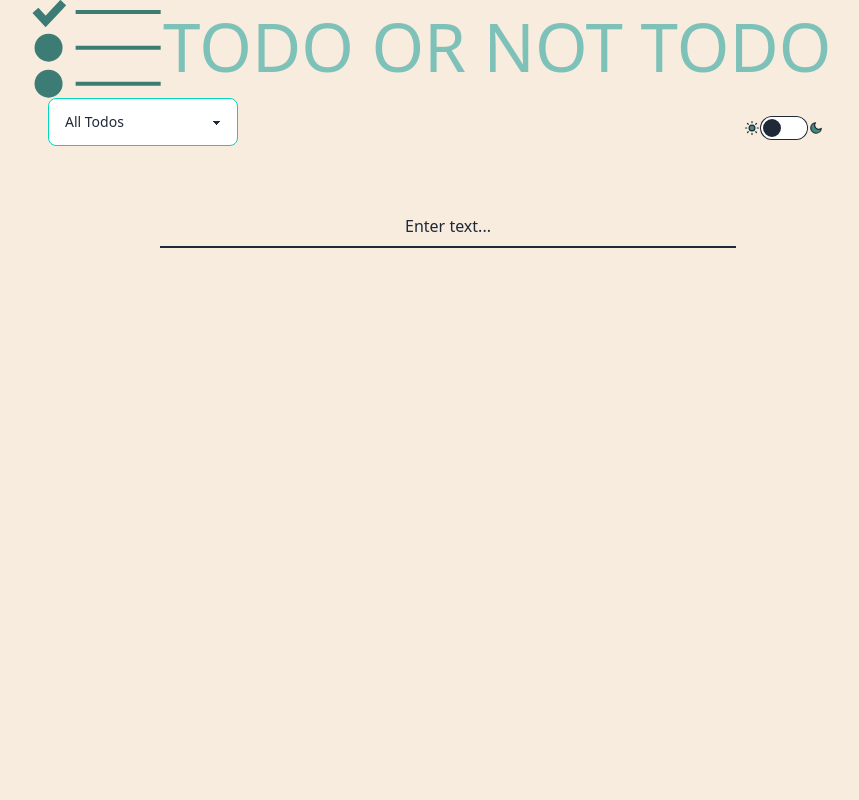
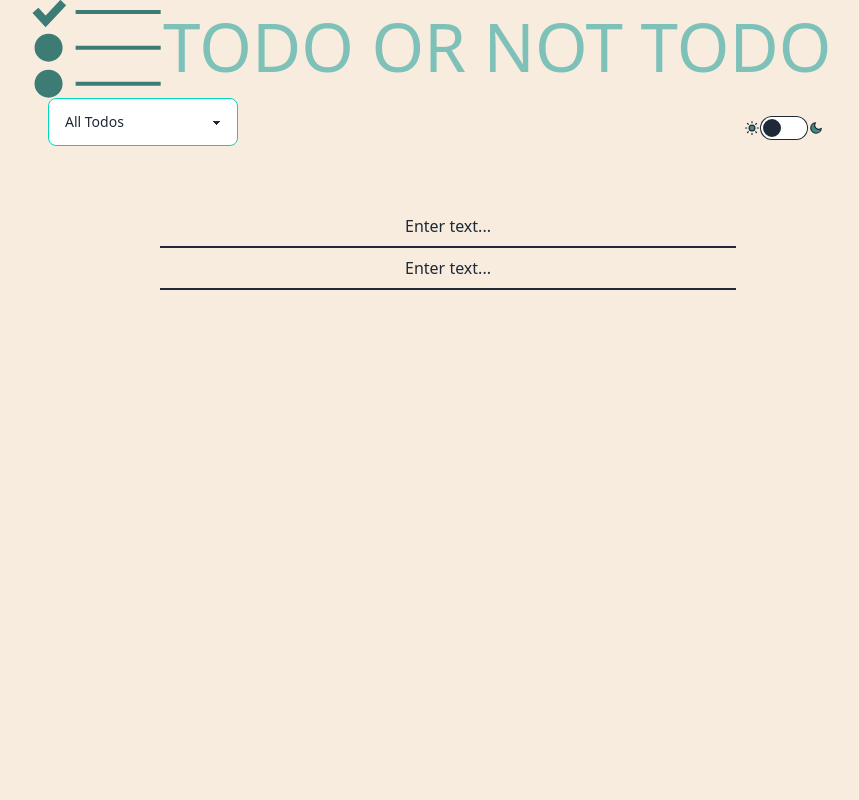
Before and after one commit to Bepixeled/todo-react, a React (Vite) app: page / in a window 1280 px wide. Shown: the top 800 px of the page, without its empty margins (192-1051 px from the left). Built offline with nearby package versions, Linux system fonts and the light colour scheme.

Commit message:
adding local storgae to createNew

```diff
--- a/src/App.jsx
+++ b/src/App.jsx
@@ -2,14 +2,47 @@ import React from "react";
 import "./App.css";
 import TodoContainer from "./components/TodoContainer";
 import { useEffect } from "react";
+import { useState } from "react";
 
 function App() {
+  const [todoItems, setTodoItems] = useState([]);
+
+  // Check on first run
+  if (localStorage.getItem("todoItems") === null) {
+    localStorage.setItem("todoItems", JSON.stringify([]));
+  }
+
+  //   {
+  //   id: 0,
+  //   isDone: false,
+  //   dueDate: 0,
+  //   text: "Enter text...",
+  //   isNew: true,
+  //   focus: true,
+  // },
+
+  function addNewTodoItem(item) {
+    let newTodoItems = todoItems;
+    newTodoItems.push(item);
+    localStorage.setItem("todoItems", JSON.stringify(newTodoItems));
+    setTodoItems(newTodoItems);
+  }
+
+  // Executed on first render
   useEffect(() => {
-    localStorage.theme = "light";
+    localStorage.setItem("theme", "light");
+    setTodoItems(JSON.parse(localStorage.getItem("todoItems")));
   }, []);
+
+  // KEEP THIS !!! IN CASE TodoItems get LOST
+  // Executed on every render
+  useEffect(() => {
+    // setTodoItems(JSON.parse(localStorage.getItem("todoItems")));
+  });
+
   return (
     <>
-      <TodoContainer />
+      <TodoContainer todoItems={todoItems} addNewTodoItem={addNewTodoItem} />
     </>
   );
 }
--- a/src/components/Listitem.jsx
+++ b/src/components/Listitem.jsx
@@ -1,6 +1,11 @@
 import { useEffect, useRef, useState } from "react";
 
-export default function Listitem({ item, changeItem, newItem }) {
+export default function Listitem({
+  item,
+  changeItem,
+  newItem,
+  addNewTodoItem,
+}) {
   const [text, setText] = useState(item.text);
 
   // Timstamp for Calculating due status
@@ -15,14 +20,14 @@ export default function Listitem({ item, changeItem, newItem }) {
 
   const handleFocus = () => {
     // console.log("handleFocus()");
-    changeItem(item.id, item.isDone, item.dueDate, "", item.isNew);
+    // changeItem(item.id, item.isDone, item.dueDate, "", item.isNew);
     setText("");
   };
 
   const handleChange = (e) => {
     // console.log(`handleChange: text input content: ${e.target.value}`);
     // console.log(event.key);
-    changeItem(item.id, item.isDone, item.dueDate, e.target.value, item.isNew);
+    // changeItem(item.id, item.isDone, item.dueDate, e.target.value, item.isNew);
     setText(e.target.value);
   };
 
@@ -36,6 +41,10 @@ export default function Listitem({ item, changeItem, newItem }) {
   const handleKeyDown = (e) => {
     if (e.keyCode === 13) {
       e.target.blur();
+      console.log(item);
+      item.text = e.target.value;
+      console.log(item);
+      changeItem(item);
     }
   };
 
--- a/src/components/TodoContainer.jsx
+++ b/src/components/TodoContainer.jsx
@@ -6,13 +6,13 @@ import Footer from "./Footer";
 import FilterItems from "./FilterItems";
 import { useState, useEffect } from "react";
 
-const TodoContainer = () => {
-  const [idCount, setIdCount] = useState(0);
-  const [todoItems, setTodoItems] = useState([]);
+const TodoContainer = ({ todoItems, addNewTodoItem }) => {
+  const [idCount, setIdCount] = useState(todoItems.length);
   const [todoFilter, setTodoFilter] = useState("all");
 
   let todoItemList = [];
   // Item Filter Logic
+  // If todoFilter is all take the unchanged todoitem List
   switch (todoFilter) {
     case "completed":
       todoItemList = todoItems.filter((todo) => todo.isDone === true);
@@ -21,10 +21,11 @@ const TodoContainer = () => {
       todoItemList = todoItems.filter((todo) => todo.isDone === false);
       break;
     default:
-      // If todoFilter is all take the unchanged todoitem List
       todoItemList = todoItems;
       break;
   }
+
+  // {id: idCount, isDone: false, dueDate: 0,text: "Enter text...",isNew: true}
 
   const newItem = (enableFocus = false) => {
     const newItem = {
@@ -35,30 +36,17 @@ const TodoContainer = () => {
       isNew: true,
       focus: false,
     };
-    setTodoItems([...todoItems, newItem]);
+    addNewTodoItem(newItem);
     setIdCount(idCount + 1);
   };
 
-  const changeItem = (id, isDone, dueDate, text, isNew) => {
-    // console.log("change Item");
-    // console.log(`todo text: ${text}`);
-    const changedItem = {
-      id: id,
-      isDone: isDone,
-      dueDate: dueDate,
-      text: text,
-      isNew: isNew,
-      focus: false,
-    };
-    const todoIndex = todoItems.findIndex((item) => item.id === id);
-    // console.log(`todo index: ${todoIndex}`);
-    const todos = todoItems;
-    todos[todoIndex] = changedItem;
-    setTodoItems(todos);
-    // console.log(todoItems);
+  const changeItem = (item) => {
+    item.id = idCount +1;
+    addNewTodoItem(item);
+    setIdCount(idCount + 1);
   };
 
-  useEffect(() => newItem(false), []);
+  useEffect(() => newItem(true), []);
 
   return (
     <div>
@@ -78,6 +66,7 @@ const TodoContainer = () => {
           todoItems={todoItemList}
           changeItem={changeItem}
           newItem={newItem}
+          addNewTodoItem={addNewTodoItem}
         />
       </div>
       <div className="flex flex-col justify-end h-screen">
--- a/src/components/TodoList.jsx
+++ b/src/components/TodoList.jsx
@@ -1,7 +1,7 @@
 import React from "react";
 import Listitem from "./Listitem";
 
-const TodoList = ({ todoItems, changeItem, newItem }) => {
+const TodoList = ({ todoItems, changeItem, newItem, addNewTodoItem }) => {
   return (
     <div className="rounded overflow-hidden mx-auto mt-8 w-5/6 md:w-3/5 flex justify-center">
       <ol className="flex justify-center flex-col items-center mb-10 w-full">
@@ -12,6 +12,7 @@ const TodoList = ({ todoItems, changeItem, newItem }) => {
               item={item}
               changeItem={changeItem}
               newItem={newItem}
+              addNewTodoItem={addNewTodoItem}
             />
           );
         })}
```
